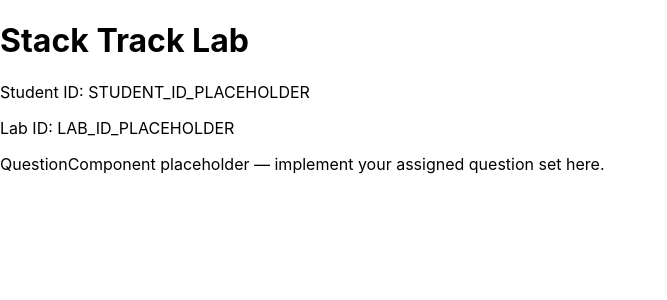
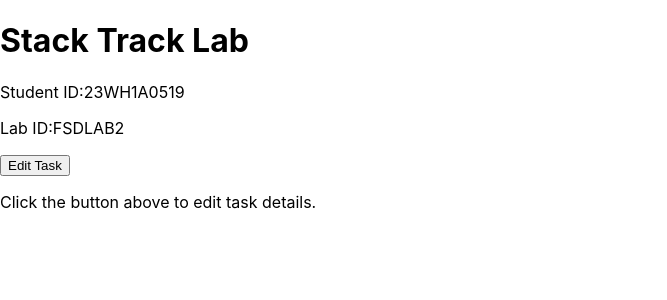
Before and after one commit to 23wh1a0519/stacktrack-lab-FSDLAB2-23WH1A0519, a React (Create React App) app: page / in a window 1280 px wide. Shown: the top 300 px of the page, without its empty margins (0-667 px from the left). Built offline with nearby package versions, Linux system fonts and the light colour scheme.

Commit message:
[FEATURE] added navigation to edit page

```diff
--- a/src/pages/Home.js
+++ b/src/pages/Home.js
@@ -1,19 +1,19 @@
 import React from 'react';
-
+import {useNavigate} from 'react-router-dom'
 // TODO: Replace placeholder values with actual student and lab identifiers
-const STUDENT_ID = 'STUDENT_ID_PLACEHOLDER';
-const LAB_ID = 'LAB_ID_PLACEHOLDER';
+const STUDENT_ID = '23WH1A0519';
+const LAB_ID = 'FSDLAB2';
 
 function Home() {
+  const navigate = useNavigate();
   return (
     <div>
       <h1>Stack Track Lab</h1>
-      <p>Student ID: {STUDENT_ID}</p>
-      <p>Lab ID: {LAB_ID}</p>
-
+      <p>Student ID:{STUDENT_ID}</p>
+      <p>Lab ID:{LAB_ID}</p>
+      <button onClick={() => navigate('/edit-task/1')}>Edit Task</button>
       {/* TODO: Replace this placeholder with your question set UI */}
-      <p>QuestionComponent placeholder — implement your assigned question set here.</p>
-
+      <p>Click the button above to edit task details.</p>
     </div>
   );
 }
```
